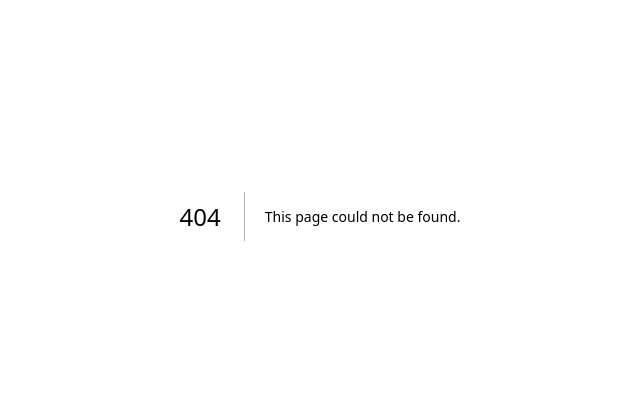
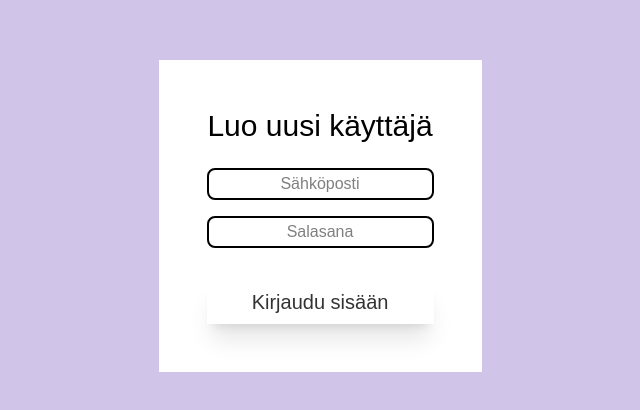
Before and after one commit to temevh/pikapu, a Next.js app in the folder frontend/: page /register in a window 1280 px wide. Before the commit this address had no page. Shown: the part 184-594 px from the top of the page, without its empty margins (320-960 px from the left). Built offline with nearby package versions, Linux system fonts and the light colour scheme.

Commit message:
register page stuff

```diff
--- /dev/null
+++ b/frontend/app/components/fields/firstnamefield.jsx
@@ -0,0 +1,14 @@
+const FirstNameField = ({ firstNameUpdated }) => {
+  return (
+    <div>
+      <input
+        type="text"
+        placeholder="Etunimi"
+        className={"custom-input-field"}
+        onChange={(event) => firstNameUpdated(event.target.value)}
+      />
+    </div>
+  );
+};
+
+export default FirstNameField;
--- a/frontend/app/components/fields/index.jsx
+++ b/frontend/app/components/fields/index.jsx
@@ -2,5 +2,14 @@ import CheckboxField from "./checkboxfield";
 import EmailField from "./emailfield";
 import PasswordAgainField from "./passwordagainfield";
 import PasswordField from "./passwordfield";
+import FirstNameField from "./firstnamefield";
+import LastNameField from "./lastnamefield";
 
-export { CheckboxField, EmailField, PasswordAgainField, PasswordField };
+export {
+  CheckboxField,
+  EmailField,
+  PasswordAgainField,
+  PasswordField,
+  FirstNameField,
+  LastNameField,
+};
--- /dev/null
+++ b/frontend/app/components/fields/lastnamefield.jsx
@@ -0,0 +1,14 @@
+const LastNameField = ({ lastNameUpdated }) => {
+  return (
+    <div>
+      <input
+        type="text"
+        placeholder="Sukunimi"
+        className={"custom-input-field"}
+        onChange={(event) => lastNameUpdated(event.target.value)}
+      />
+    </div>
+  );
+};
+
+export default LastNameField;
--- /dev/null
+++ b/frontend/app/register/page.jsx
@@ -0,0 +1,51 @@
+"use client";
+import { useState } from "react";
+import Link from "next/link";
+import { EmailField, PasswordField } from "../components/fields";
+import { LogInButton } from "../components/buttons";
+import axios from "axios";
+
+const loginPage = () => {
+  const [email, setEmail] = useState("tiina@email.com");
+  const [password, setPassword] = useState("testi123");
+
+  const passwordUpdated = (pass) => {
+    setPassword(pass);
+  };
+
+  const emailUpdated = (name) => {
+    setEmail(name);
+  };
+
+  const logInPressed = async () => {
+    try {
+      const response = await axios.post(
+        "http://localhost:5000/api/auth/login",
+        {
+          email: email,
+          password: password,
+        }
+      );
+      console.log(response);
+    } catch (err) {
+      console.error(err);
+    }
+  };
+
+  return (
+    <div className="flex justify-center items-center min-h-screen">
+      <div className="custom-content-div flex flex-col justify-center items-center p-12">
+        <p className="text-3xl pb-6 text-black">Luo uusi käyttäjä</p>
+        <div className="flex flex-col items-center w-full">
+          <div className="flex flex-col justify-center gap-4 w-full mb-8">
+            <EmailField emailUpdated={emailUpdated} />
+            <PasswordField passwordUpdated={passwordUpdated} />
+          </div>
+          <LogInButton logInPressed={logInPressed} />
+        </div>
+      </div>
+    </div>
+  );
+};
+
+export default loginPage;
```
Also changed, not shown: 2 other files (tests, documents, lock files or other folders).
